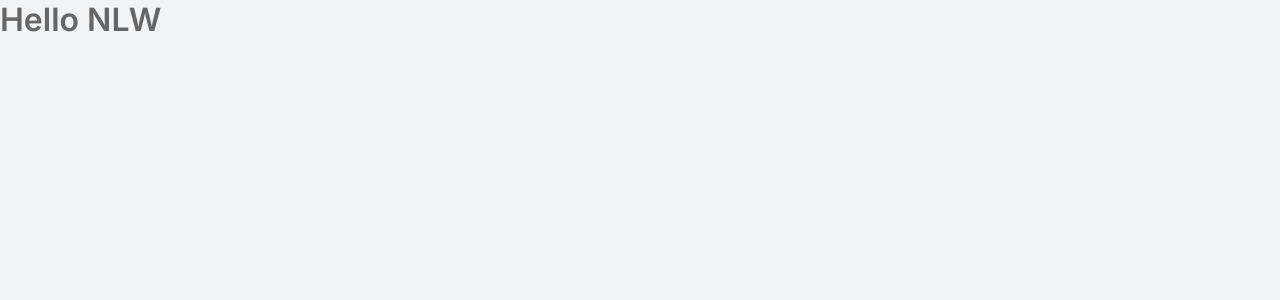
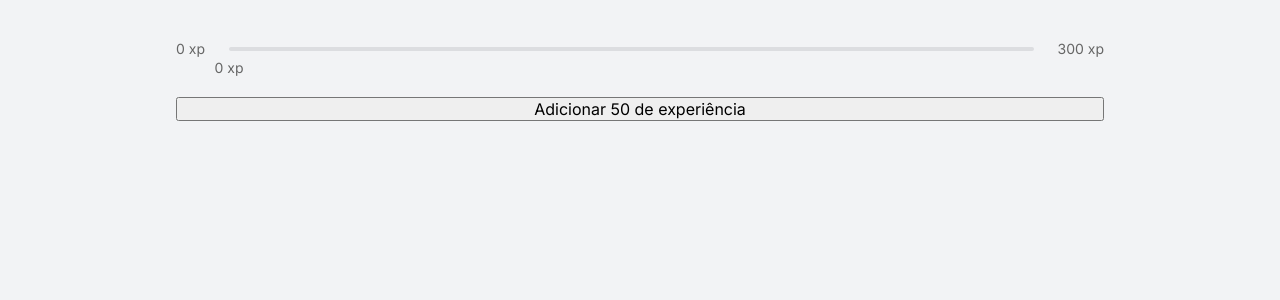
Before and after one commit to userthiago/move.it, a React (Create React App) app: page / in a window 1280 px wide. Shown: the top 300 px of the page. Built offline with nearby package versions, Linux system fonts and the light colour scheme.

Commit message:
feat: Componente de barra de progresso.

```diff
--- a/package.json
+++ b/package.json
@@ -10,6 +10,7 @@
     "@types/node": "^12.0.0",
     "@types/react": "^17.0.0",
     "@types/react-dom": "^17.0.0",
+    "@types/styled-components": "^5.1.7",
     "react": "^17.0.1",
     "react-dom": "^17.0.1",
     "react-scripts": "4.0.3",
--- a/src/App.tsx
+++ b/src/App.tsx
@@ -1,10 +1,25 @@
+import { useState } from 'react';
+
+import ExperienceBar from './components/ExperienceBar';
+import Button from './components/Button';
+
 import './styles/global.css';
 
 function App() {
+  const maxExperience = 300;
+  const [experience, setExperience] = useState(0);
+
+  const addExperience = (experienceToAdd: number) => {
+    if(maxExperience >= experience + experienceToAdd) {
+      setExperience(experience + experienceToAdd);
+    }
+  }
+
   return (
-    <h1>
-      Hello NLW
-    </h1>
+    <div className="container">
+      <ExperienceBar maxExperience={maxExperience} actualExperience={experience} />
+      <Button type="button" onClick={() => addExperience(50)}>Adicionar 50 de experiência</Button>
+    </div>
   );
 }
 
--- /dev/null
+++ b/src/components/Button/index.ts
@@ -0,0 +1,7 @@
+import styled from "styled-components";
+
+const Button = styled.button`
+  margin-top: 40px;
+`;
+
+export default Button;
--- /dev/null
+++ b/src/components/ExperienceBar/index.tsx
@@ -0,0 +1,24 @@
+import React, { useState } from 'react';
+import { calcExperience } from '../../helpers/styleUtils';
+
+import { Container } from './styles';
+
+interface ExperienceBarProps {
+  actualExperience: number;
+  maxExperience: number;
+}
+
+const ExperienceBar: React.FC<ExperienceBarProps> = ({actualExperience, maxExperience}) => {
+  return (
+    <Container experience={calcExperience(actualExperience, maxExperience)}>
+      <span>0 xp</span>
+      <div className="bar">
+        <div className="bar__progression" />
+        <span className="bar__current-experience">{actualExperience} xp</span>
+      </div>
+      <span>{maxExperience} xp</span>
+    </Container>
+  );
+}
+
+export default ExperienceBar;
--- /dev/null
+++ b/src/components/ExperienceBar/styles.ts
@@ -0,0 +1,41 @@
+import styled from 'styled-components';
+import { pixelToRem } from '../../helpers/styleUtils';
+
+interface BarProps {
+  experience: number;
+}
+
+export const Container = styled.header<BarProps>`
+  display: flex;
+  align-items: center;
+
+  span {
+    font-size: ${pixelToRem(14)}rem;
+  }
+
+  .bar {
+    position: relative;
+    flex: 1;
+
+    background: var(--gray-line);
+    height: 4px;
+    margin: 0 ${pixelToRem(24)}rem;
+    border-radius: 4px;
+
+    &__progression {
+      background: var(--green);
+      width: ${({ experience }) => experience}%;
+      height: 4px;
+      border-radius: 4px;
+      transition: width 0.2s;
+    }
+
+    &__current-experience {
+      position: absolute;
+      top: 12px;
+      left: ${({ experience }) => experience}%;
+      transform: translateX(-50%);
+      transition: left 0.2s;
+    }
+  }
+`;
--- /dev/null
+++ b/src/helpers/constants.ts
@@ -0,0 +1 @@
+export const FONTSIZE_DEFAULT = 16;
--- /dev/null
+++ b/src/helpers/styleUtils.ts
@@ -0,0 +1,9 @@
+import { FONTSIZE_DEFAULT } from "./constants";
+
+export function pixelToRem(size: number) {
+  return (size / FONTSIZE_DEFAULT).toFixed(3);
+}
+
+export function calcExperience(actualExperience: number, maxExperience: number) {
+  return (actualExperience * 100) / maxExperience;
+}
--- a/src/styles/global.css
+++ b/src/styles/global.css
@@ -50,3 +50,13 @@ a {
   color: inherit;
   text-decoration: none;
 }
+
+.container {
+  display: flex;
+  flex-direction: column;
+
+  height: 100vh;
+  max-width: 992px;
+  margin: 0 auto;
+  padding: 2.5rem 2rem;
+}
```
Also changed, not shown: 1 other file (tests, documents, lock files or other folders).
